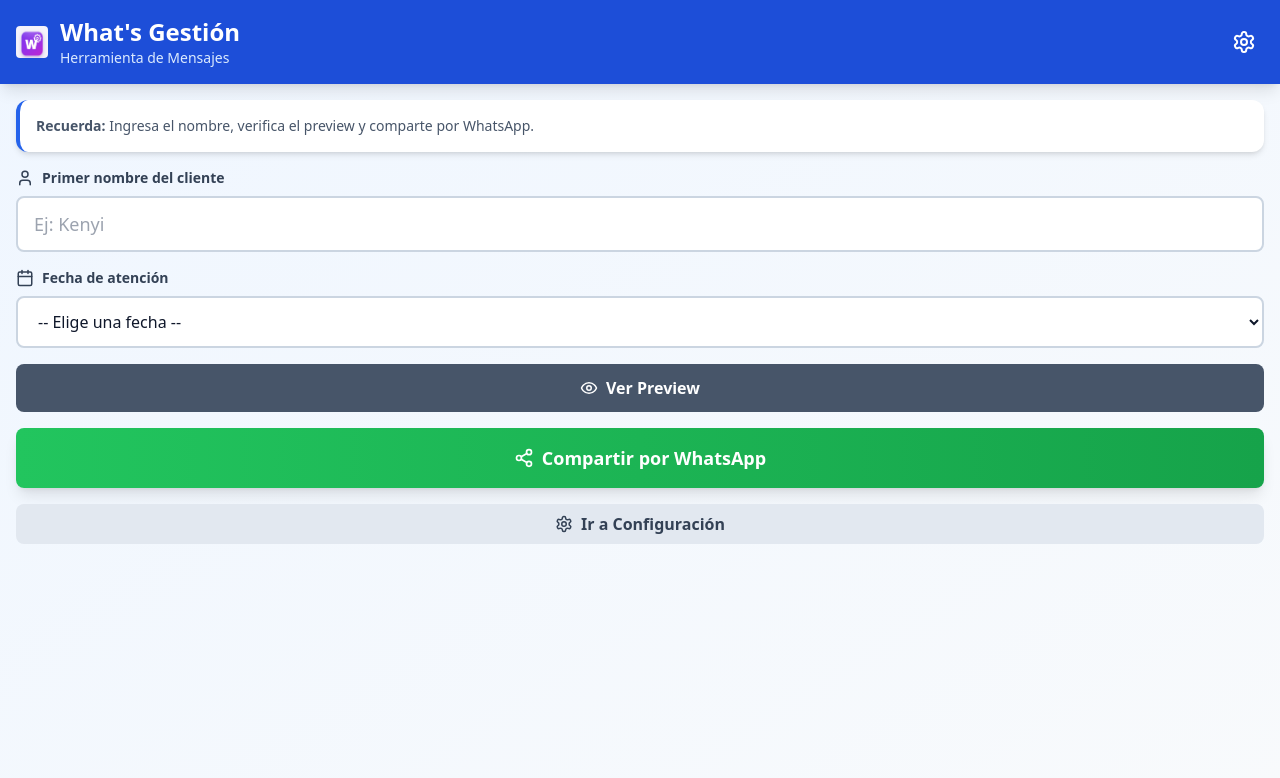
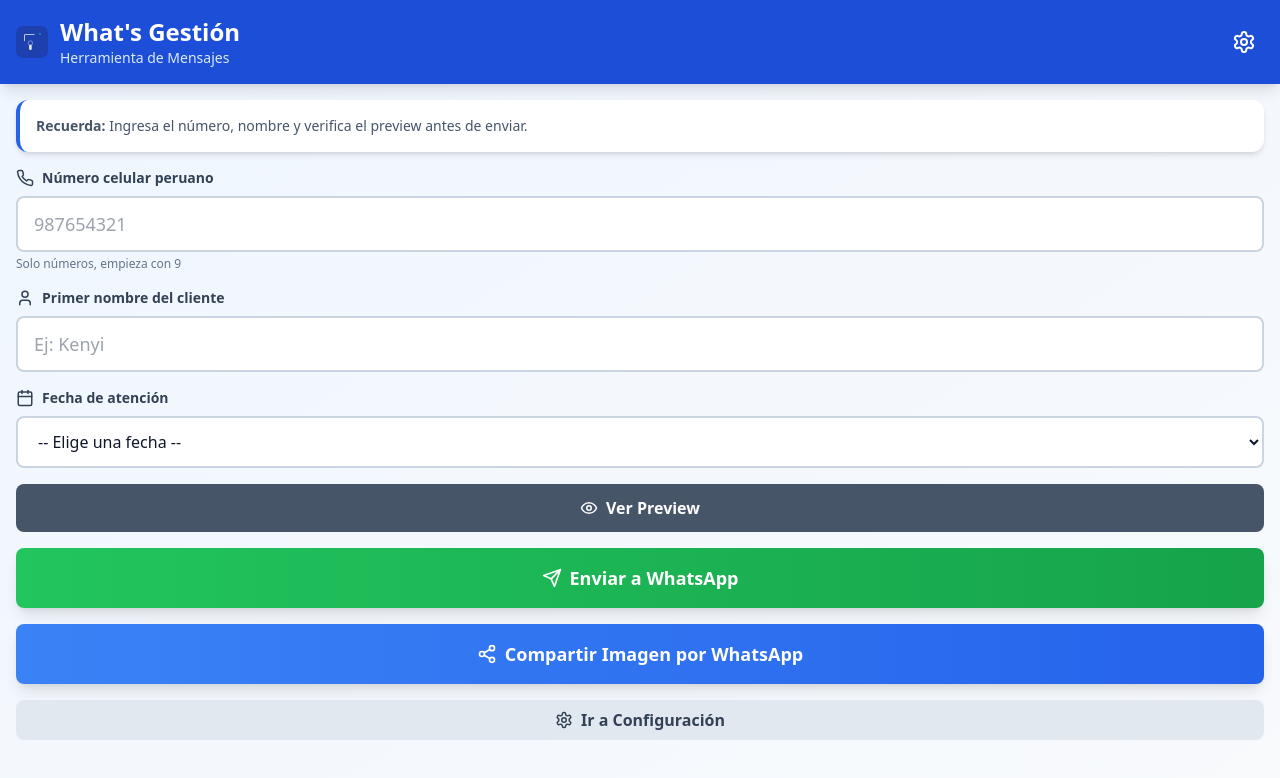
Before and after one commit to jesusmcortez553-gif/whatsgestion3, a React (Vite) app: page / in a window 1280 px wide. Shown: the top 778 px of the page. Built offline with nearby package versions, Linux system fonts and the light colour scheme.

Commit message:
Add files via upload

```diff
--- a/src/App.jsx
+++ b/src/App.jsx
@@ -1,15 +1,16 @@
 import React, { useState, useEffect } from 'react';
-import { ChevronLeft, Send, Settings, Upload, Calendar, Eye, EyeOff, User, MessageSquare, Save, Share2 } from 'lucide-react';
+import { ChevronLeft, Send, Settings, Upload, Calendar, Eye, EyeOff, Phone, User, MessageSquare, Save, Share2 } from 'lucide-react';
 
 export default function WhatsGestion() {
   const [activeScreen, setActiveScreen] = useState('send');
   const [config, setConfig] = useState({
-    template: "Buenas tardes [NOMBRE]🙋🏻‍♂️, te escribe xxxx xxxx, del BCP de la agencia de pichanaqui, el día [FECHA] visitaste la agencia por lo cual te llegó una encuesta a tu gmail📧, si todo estuvo conforme con la atencion te agradeceria nos puedas apoyar ingresando a la encuesta con el numero 10 ✅",
+    template: "Buenas tardes [NOMBRE]🙋🏻‍♂️, te escribe xxxxx, del BCP de la agencia de pichanaqui, el día [FECHA] visitaste la agencia por lo cual te llegó una encuesta a tu gmail📧, si todo estuvo conforme con la atencion te agradeceria nos puedas apoyar ingresando a la encuesta con el numero 10 ✅",
     fecha: '',
     imagen: null,
   });
 
   const [sendForm, setSendForm] = useState({
+    celular: '',
     nombre: '',
   });
 
@@ -36,18 +37,16 @@ export default function WhatsGestion() {
     setShowPreview(true);
   };
 
-  const handleImagenUpload = (e) => {
-    const file = e.target.files[0];
-    if (file) {
-      const reader = new FileReader();
-      reader.onload = (event) => {
-        setConfig({ ...config, imagen: event.target.result });
-      };
-      reader.readAsDataURL(file);
-    }
+  const validarCelular = (cel) => {
+    const clean = cel.replace(/\D/g, '');
+    return clean.length === 9 && clean.startsWith('9');
   };
 
-  const compartirPorWhatsApp = async () => {
+  const enviarWhatsApp = () => {
+    if (!validarCelular(sendForm.celular)) {
+      alert('❌ Número peruano inválido. Debe empezar con 9 (ej: 987654321)');
+      return;
+    }
     if (!sendForm.nombre.trim()) {
       alert('❌ Ingresa el nombre del cliente');
       return;
@@ -61,8 +60,26 @@ export default function WhatsGestion() {
     msg = msg.replace('[NOMBRE]', sendForm.nombre);
     msg = msg.replace('[FECHA]', config.fecha);
 
+    const celLimpio = sendForm.celular.replace(/\D/g, '');
+    const url = `https://wa.me/51${celLimpio}?text=${encodeURIComponent(msg)}`;
+
+    window.open(url, '_blank');
+
+    setSendForm({ celular: '', nombre: '' });
+  };
+
+  const compartirImagenPorWhatsApp = async () => {
+    if (!config.imagen) {
+      alert('❌ Primero sube una imagen en Configuración');
+      return;
+    }
+
+    if (!sendForm.celular.trim()) {
+      alert('❌ Ingresa el número del cliente');
+      return;
+    }
+
     try {
-      if (config.imagen && navigator.share) {
       // Convertir base64 a blob
       const base64Data = config.imagen.split(',')[1];
       const byteCharacters = atob(base64Data);
@@ -72,29 +89,30 @@ export default function WhatsGestion() {
       }
       const byteArray = new Uint8Array(byteNumbers);
       const blob = new Blob([byteArray], { type: 'image/jpeg' });
-
-        // Crear archivo
       const file = new File([blob], 'encuesta.jpg', { type: 'image/jpeg' });
 
-        // Compartir con Web Share API
+      if (navigator.share) {
         await navigator.share({
-          title: 'Encuesta BCP',
-          text: msg,
+          title: 'Encuesta',
+          text: 'Encuesta de satisfacción',
           files: [file]
         });
-      } else if (navigator.share) {
-        // Si no hay imagen, solo compartir texto
-        await navigator.share({
-          title: 'Encuesta BCP',
-          text: msg,
-        });
       } else {
-        alert('Tu navegador no soporta compartir. Copia el mensaje manualmente.');
+        alert('Tu navegador no soporta compartir archivos');
       }
+    } catch (error) {
+      console.log('Compartir cancelado:', error);
+    }
+  };
 
-      setSendForm({ nombre: '' });
-    } catch (error) {
-      console.log('Compartir cancelado o error:', error);
+  const handleImagenUpload = (e) => {
+    const file = e.target.files[0];
+    if (file) {
+      const reader = new FileReader();
+      reader.onload = (event) => {
+        setConfig({ ...config, imagen: event.target.result });
+      };
+      reader.readAsDataURL(file);
     }
   };
 
@@ -117,7 +135,7 @@ export default function WhatsGestion() {
       <div className="bg-blue-700 text-white px-4 py-4 shadow-lg">
         <div className="flex items-center justify-between">
           <div className="flex items-center gap-3">
-            <img src="/logo.png" alt="Logo" className="w-8 h-8 rounded" />
+            <img src="/logo.svg" alt="Logo" className="w-8 h-8" />
             <div>
               <h1 className="text-2xl font-bold">What's Gestión</h1>
               <p className="text-blue-100 text-sm">Herramienta de Mensajes</p>
@@ -138,8 +156,25 @@ export default function WhatsGestion() {
           {/* Card Info */}
           <div className="bg-white rounded-xl shadow-md p-4 border-l-4 border-blue-600">
             <p className="text-sm text-slate-600">
-              <strong>Recuerda:</strong> Ingresa el nombre, verifica el preview y comparte por WhatsApp.
+              <strong>Recuerda:</strong> Ingresa el número, nombre y verifica el preview antes de enviar.
             </p>
+          </div>
+
+          {/* Número celular */}
+          <div>
+            <label className="block text-sm font-semibold text-slate-700 mb-2 flex items-center gap-2">
+              <Phone size={18} />
+              Número celular peruano
+            </label>
+            <input
+              type="tel"
+              placeholder="987654321"
+              value={sendForm.celular}
+              onChange={(e) => setSendForm({ ...sendForm, celular: e.target.value })}
+              maxLength="9"
+              className="w-full px-4 py-3 border-2 border-slate-300 rounded-lg focus:border-blue-600 focus:outline-none text-lg"
+            />
+            <p className="text-xs text-slate-500 mt-1">Solo números, empieza con 9</p>
           </div>
 
           {/* Nombre */}
@@ -157,7 +192,7 @@ export default function WhatsGestion() {
             />
           </div>
 
-          {/* Fecha */}
+          {/* Fecha actual (editable) */}
           <div>
             <label className="block text-sm font-semibold text-slate-700 mb-2 flex items-center gap-2">
               <Calendar size={18} />
@@ -176,11 +211,6 @@ export default function WhatsGestion() {
                 </option>
               ))}
             </select>
-            {config.fecha && (
-              <div className="mt-3 p-3 bg-green-50 rounded-lg border-2 border-green-300">
-                <p className="text-sm font-semibold text-green-800">✅ {config.fecha}</p>
-              </div>
-            )}
           </div>
 
           {/* Preview */}
@@ -201,22 +231,25 @@ export default function WhatsGestion() {
               <div className="bg-white rounded-lg p-3 text-sm text-slate-700 whitespace-pre-wrap leading-relaxed">
                 {preview}
               </div>
-              {config.imagen && (
-                <div className="mt-3">
-                  <p className="text-xs font-semibold text-slate-500 uppercase mb-2">Imagen adjunta:</p>
-                  <img src={config.imagen} alt="Encuesta" className="w-full rounded-lg max-h-60" />
-                </div>
-              )}
             </div>
           )}
 
-          {/* Botón Compartir */}
+          {/* Botón Enviar (wa.me) */}
           <button
-            onClick={compartirPorWhatsApp}
+            onClick={enviarWhatsApp}
             className="w-full px-4 py-4 bg-gradient-to-r from-green-500 to-green-600 hover:from-green-600 hover:to-green-700 text-white rounded-lg font-bold text-lg transition shadow-lg flex items-center justify-center gap-2"
           >
+            <Send size={20} />
+            Enviar a WhatsApp
+          </button>
+
+          {/* Botón Compartir Imagen (Web Share API) */}
+          <button
+            onClick={compartirImagenPorWhatsApp}
+            className="w-full px-4 py-4 bg-gradient-to-r from-blue-500 to-blue-600 hover:from-blue-600 hover:to-blue-700 text-white rounded-lg font-bold text-lg transition shadow-lg flex items-center justify-center gap-2"
+          >
             <Share2 size={20} />
-            Compartir por WhatsApp
+            Compartir Imagen por WhatsApp
           </button>
 
           {/* Configurar */}
@@ -248,11 +281,11 @@ export default function WhatsGestion() {
             <p className="text-xs text-slate-500 mt-1">Variables: [NOMBRE] y [FECHA]</p>
           </div>
 
-          {/* Fecha por defecto */}
+          {/* Fecha */}
           <div>
             <label className="block text-sm font-semibold text-slate-700 mb-2 flex items-center gap-2">
               <Calendar size={18} />
-              Fecha de atención (por defecto)
+              Selecciona la Fecha de Atención
             </label>
             <select
               value={config.fecha}
@@ -269,7 +302,7 @@ export default function WhatsGestion() {
             </select>
             {config.fecha && (
               <div className="mt-3 p-3 bg-green-50 rounded-lg border-2 border-green-300">
-                <p className="text-sm font-semibold text-green-800">✅ {config.fecha}</p>
+                <p className="text-sm font-semibold text-green-800">✅ Fecha: {config.fecha}</p>
               </div>
             )}
           </div>
```
Lines whose indentation alone changed are shown as unchanged.
